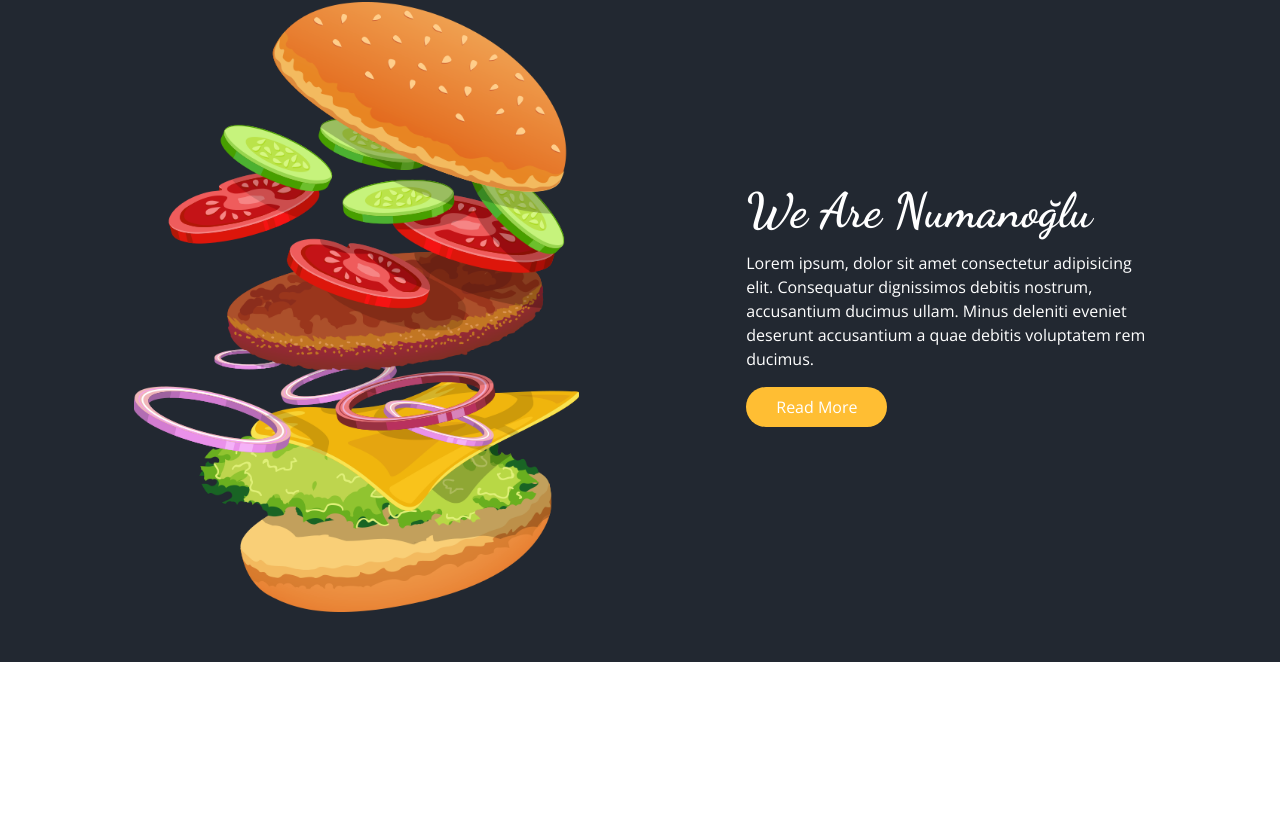
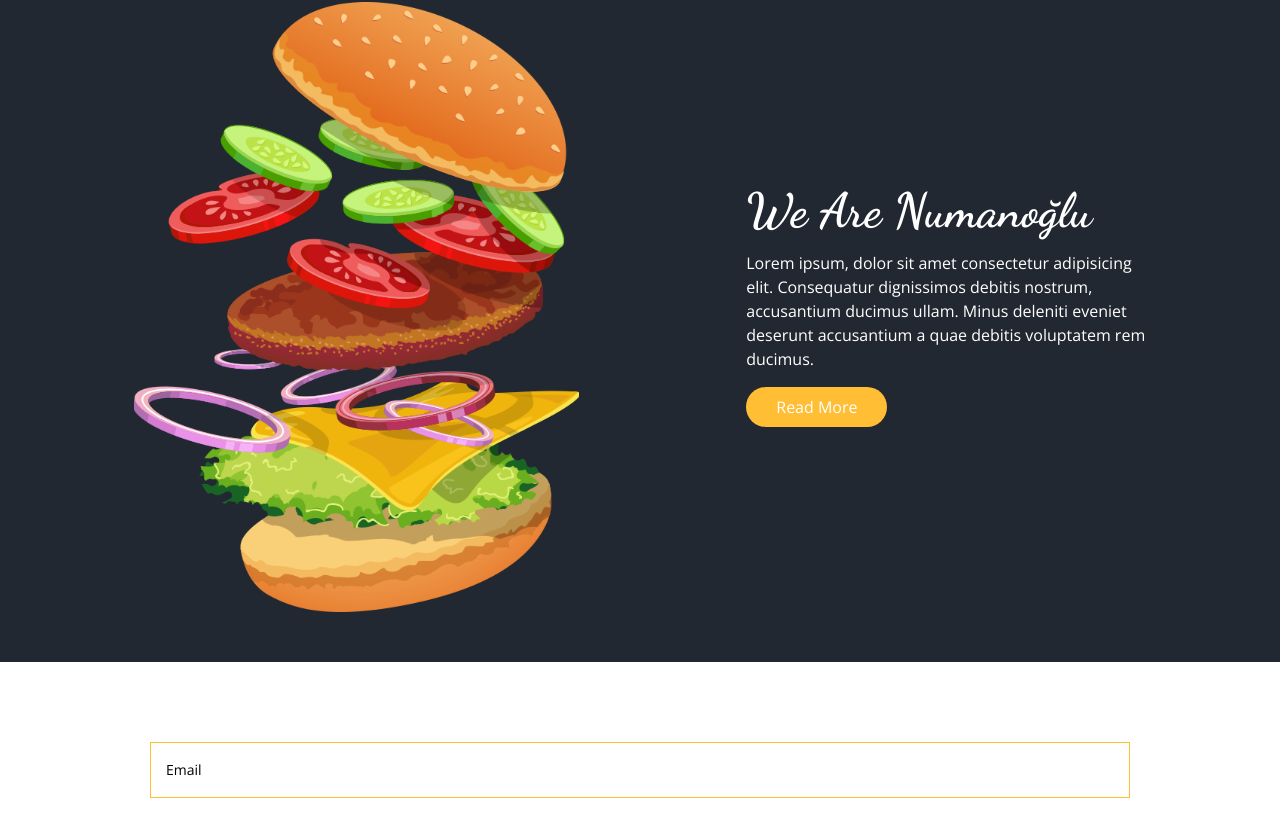
Before and after one commit to MuhammetEmreNumanoglu/NextJS, a Next.js app: page / in a window 1280 px wide. Shown: the part 2590-3426 px from the top of the page. Before the commit the page ends 3252 px from the top, so only its background shows below. Built offline with nearby package versions, Linux system fonts and the light colour scheme.

Commit message:
Input Component Added

```diff
--- /dev/null
+++ b/components/form/Input.jsx
@@ -0,0 +1,14 @@
+import React from "react";
+
+const Input = () => {
+  return (
+    <div className="w-full">
+      <label htmlFor="" className="relative block cursor-text">
+        <input type="text" className="h-14 w-full border border-primary outline-none px-4 peer" required />
+        <span className="absolute top-0 left-0 px-4 text-sm flex items-center h-full peer-focus:h-7 peer-focus:text-xs transition-all peer-valid:h-7 peer-valid:text-xs peer-valid:pb-2" >Email</span>
+      </label>
+    </div>
+  );
+};
+
+export default Input;
--- a/pages/index.jsx
+++ b/pages/index.jsx
@@ -1,6 +1,7 @@
 import Head from "next/head";
 import Header from "../components/layout/Header";
 import Home from "./home";
+import Input from "@/components/form/Input";
 
 export default function Index() {
   return (
@@ -17,6 +18,9 @@ export default function Index() {
       </Head>
       <Header />
       <Home />
+      <div className="p-20 container mx-auto">
+        <Input></Input>
+      </div>
     </div>
   );
 }
```
